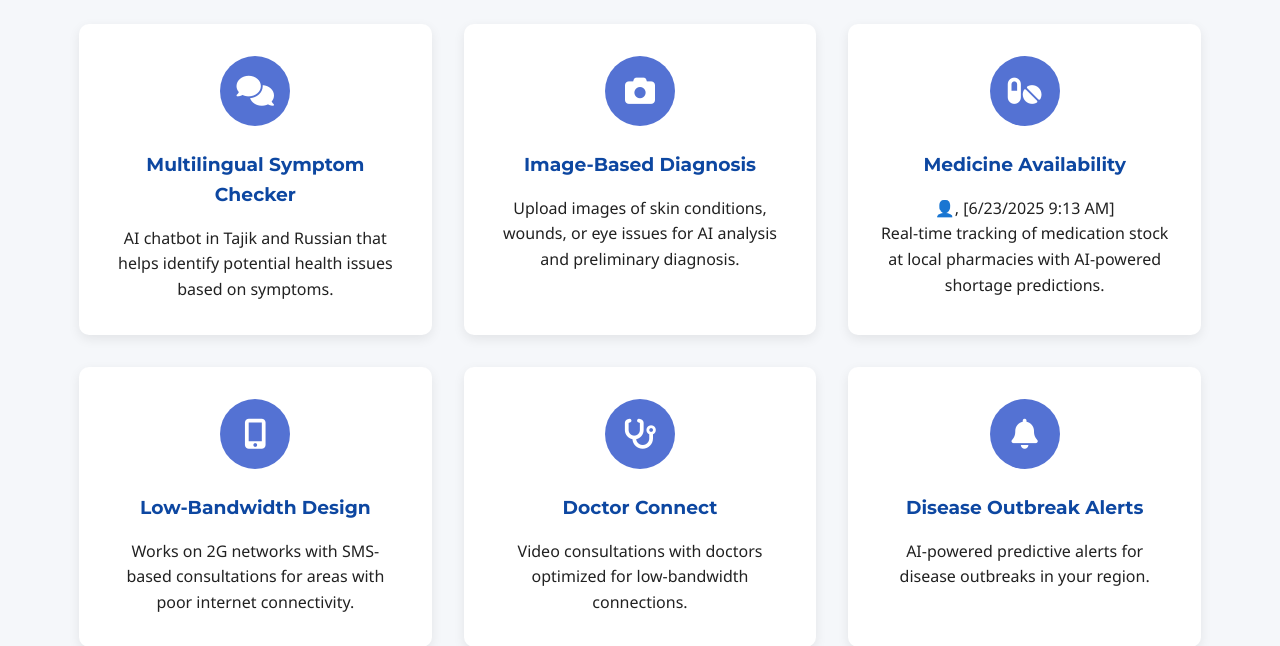
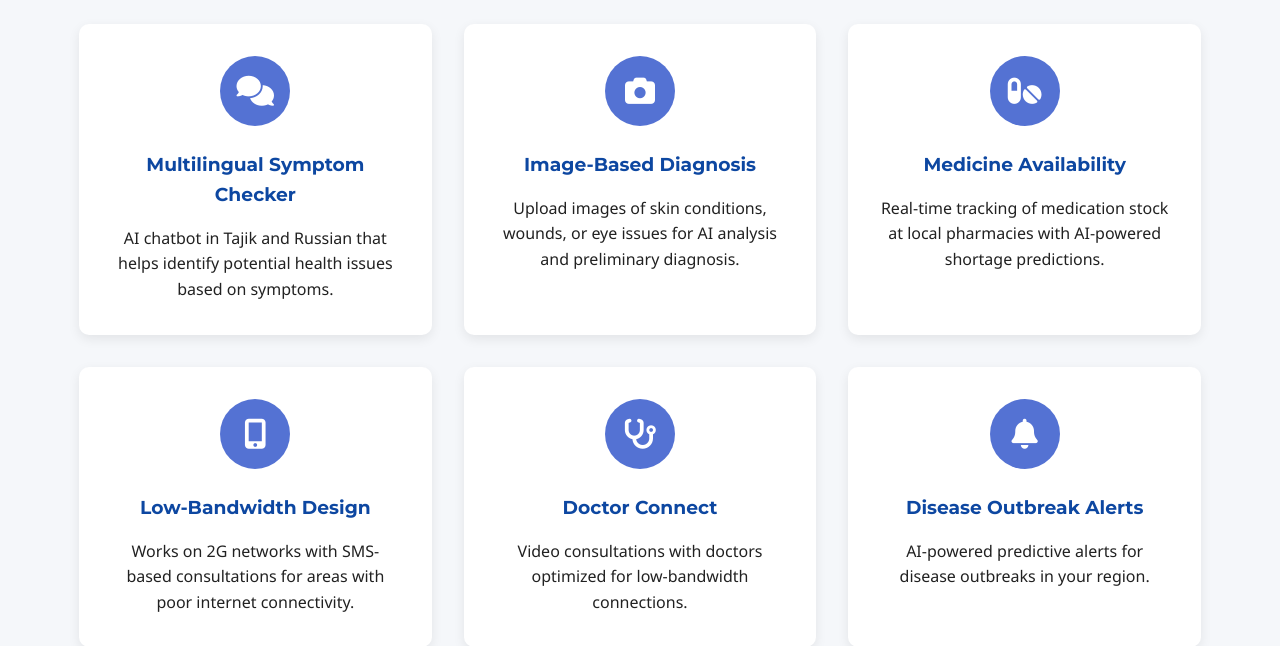
Before and after one commit to dev-azimjon-tech/health-, a Flask app: page / in a window 1280 px wide. Shown: the part 720-1366 px from the top of the page. Run offline with Flask 3, Linux system fonts and the light colour scheme.

Commit message:
Commit for pull request

```diff
--- a/templates/home.html
+++ b/templates/home.html
@@ -34,7 +34,7 @@
                     </div>
                     <h3>Medicine Availability</h3>
 
-👤, [6/23/2025 9:13 AM]
+
 <p>Real-time tracking of medication stock at local pharmacies with AI-powered shortage predictions.</p>
                 </div>
                 <div class="feature-card">
```
